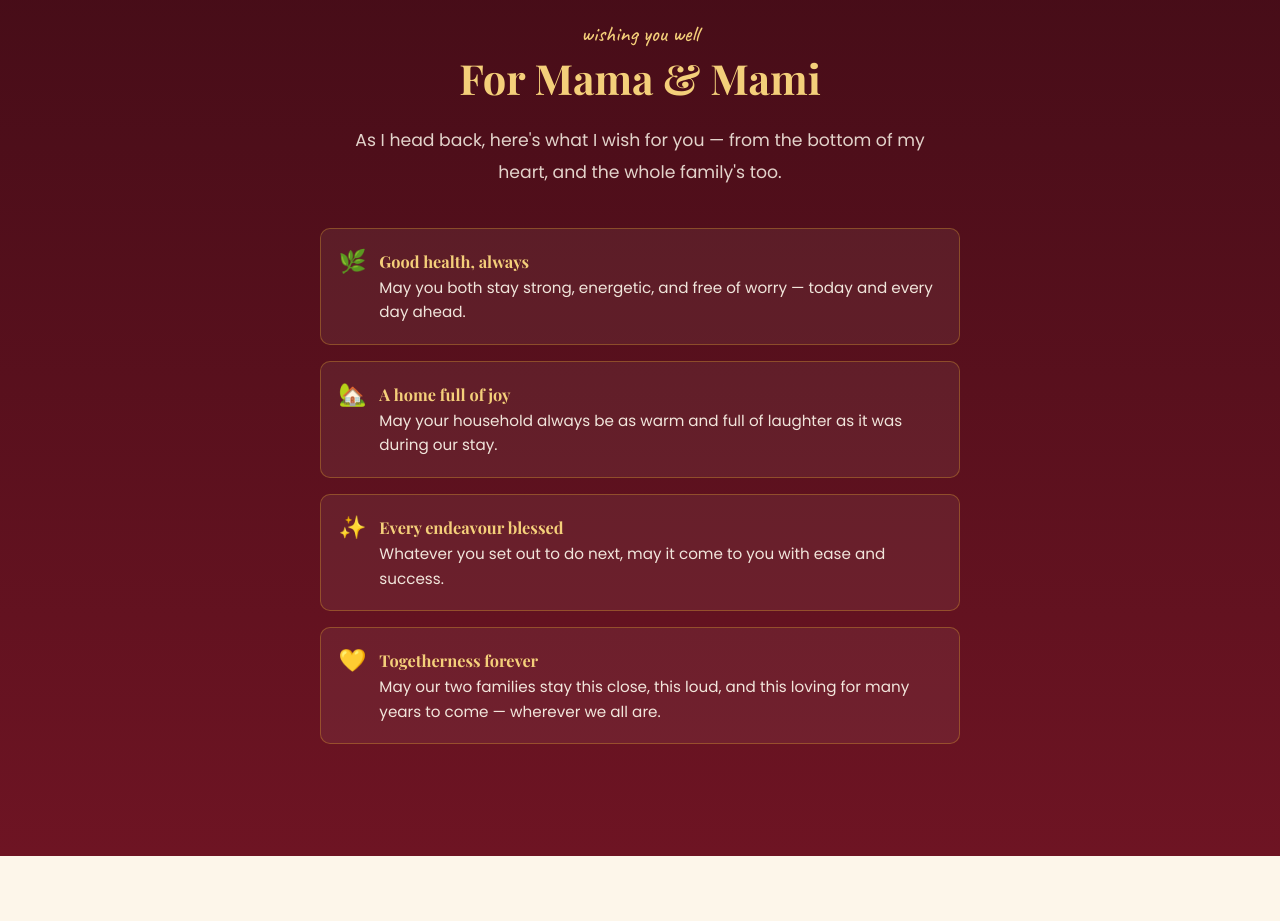
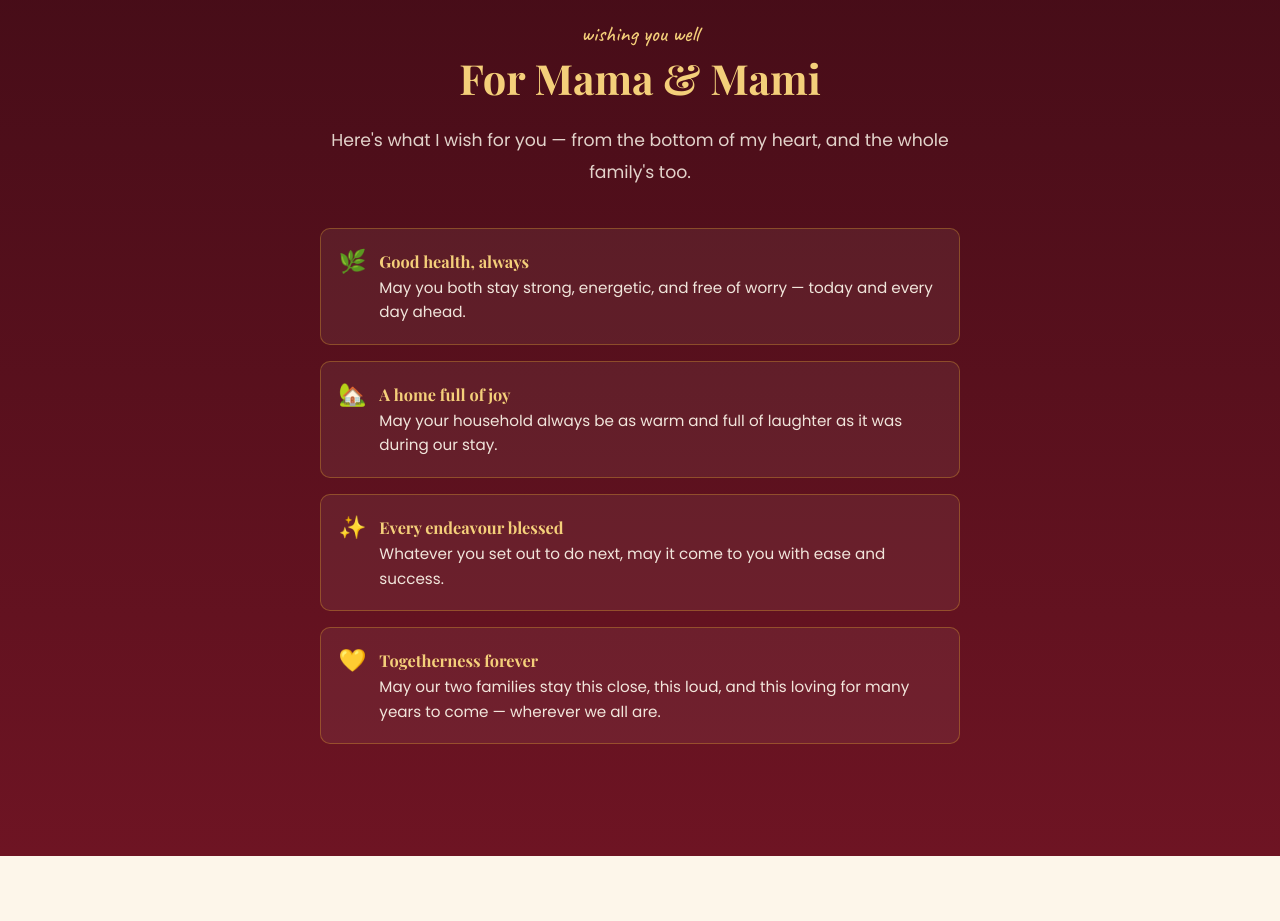
Before and after one commit to vanshsafe-site/mamamami, a plain HTML site: page index.html in a window 1280 px wide. Shown: the part 3180-4101 px from the top of the page. Drawn offline with nearby package versions, Linux system fonts and the light colour scheme; a web font is replaced by a local one.

Commit message:
Update index.html

```diff
--- a/index.html
+++ b/index.html
@@ -460,7 +460,7 @@
 <section class="blessings">
   <p class="eyebrow reveal">wishing you well</p>
   <h2 class="section-title reveal">For Mama &amp; Mami</h2>
-  <p class="lede reveal">As I head back, here's what I wish for you — from the bottom of my heart, and the whole family's too.</p>
+  <p class="lede reveal">Here's what I wish for you — from the bottom of my heart, and the whole family's too.</p>
 
   <div class="wish-grid">
     <div class="wish reveal">
```
